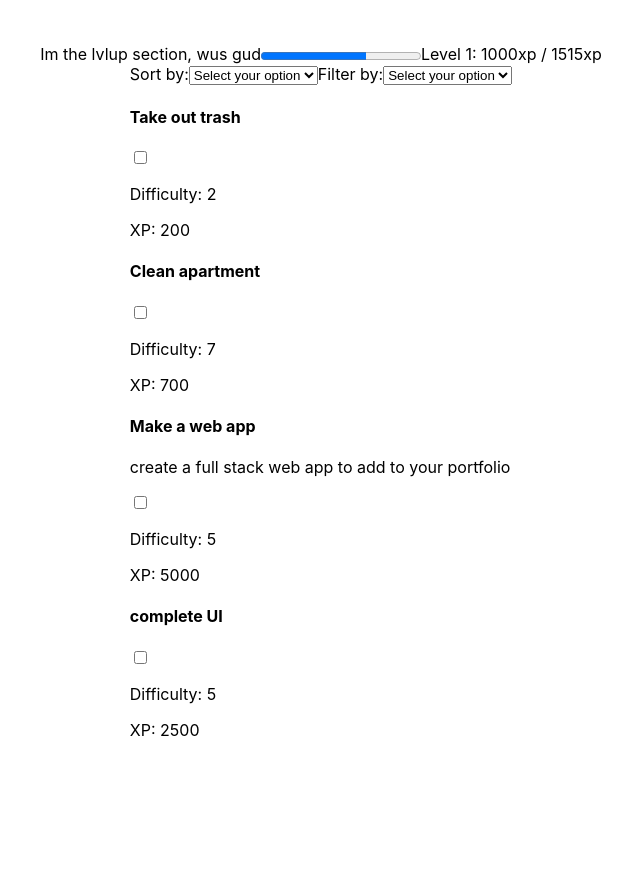
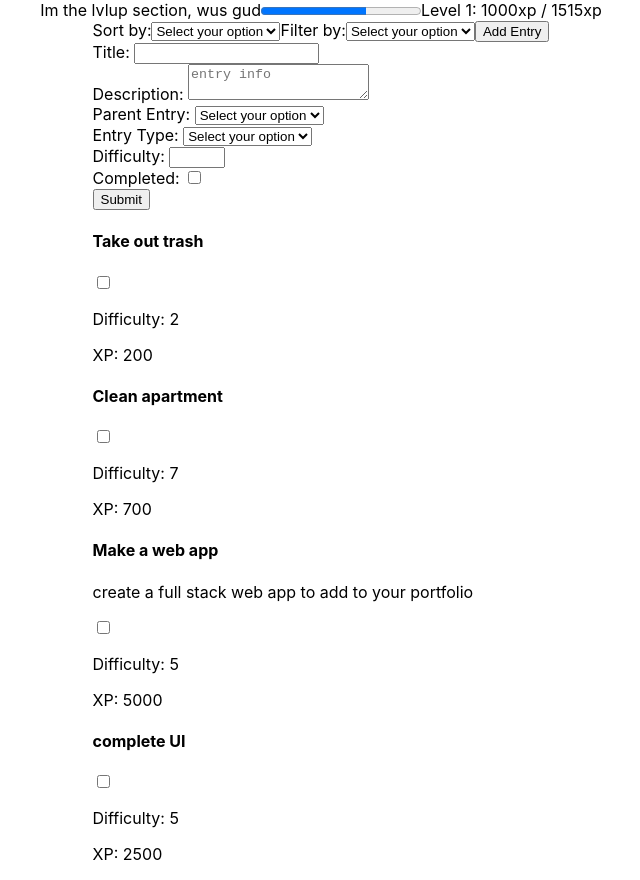
Before and after one commit to rmaghsoudi/nextjs-lvlup, a Next.js app: page /dashboard in a window 1280 px wide. Shown: the whole page, without its empty margins (319-959 px from the left). Before the commit the page ends 800 px from the top, so only its background shows below. Built offline with nearby package versions, Linux system fonts and the light colour scheme.

Commit message:
base modal code

```diff
--- a/components/dashboard/EntryList.js
+++ b/components/dashboard/EntryList.js
@@ -1,11 +1,12 @@
 import EntryCard from "./EntryCard";
+import EntryModal from "./EntryModal";
 
 class EntryList extends React.Component {
   constructor(props) {
     super(props);
     // filters out the completed entries (API sends all entries belonging to a user)
     const entries = this.filterEntries(props.entries, false);
-    this.state = { entries };
+    this.state = { entries, showModal: false };
   }
 
   handleSort = (e) => {
@@ -53,6 +54,12 @@ class EntryList extends React.Component {
           <option value="completed">Complete</option>
           <option value="incomplete">Incomplete</option>
         </select>
+
+        <button className="btn-add-entry" onClick>
+          Add Entry
+        </button>
+        <EntryModal />
+
         {this.state.entries.length > 0
           ? this.state.entries.map((entry) => {
               return <EntryCard key={entry.id} entry={entry} />;
--- /dev/null
+++ b/components/dashboard/EntryModal.js
@@ -0,0 +1,51 @@
+export default function EntryModal(props) {
+  return (
+    <div className="entry-modal">
+      <form>
+        <label htmlFor="title">Title: </label>
+        <input type="text" name="title" />
+        <br />
+        <label htmlFor="description">Description: </label>
+        <textarea placeholder="entry info" name="description" />
+        <br />
+        <label htmlFor="entry-parent">Parent Entry: </label>
+        <select name="entry-parent">
+          <option value="" disabled selected>
+            Select your option
+          </option>
+          <option value="xp">XP</option>
+          <option value="difficulty">Difficulty</option>
+        </select>
+        <br />
+        <label htmlFor="entry-type">Entry Type: </label>
+        <select name="entry-type">
+          <option value="" disabled selected>
+            Select your option
+          </option>
+          <option value="xp">XP</option>
+          <option value="difficulty">Difficulty</option>
+        </select>
+        <br />
+        <label htmlFor="entry-difficulty">Difficulty: </label>
+        <input
+          type="number"
+          name="entry-difficulty"
+          min="1"
+          max="10"
+          // defaultValue={entry.difficulty}
+        />{" "}
+        <br />
+        <label htmlFor="entry-completed">Completed: </label>
+        <input
+          type="checkbox"
+          name="entry-completed"
+          value="True"
+          // defaultChecked={entry.completed}
+        />
+        <br />
+        <input type="hidden" name="user" value="" />
+        <input type="submit" value="Submit" />
+      </form>
+    </div>
+  );
+}
```
